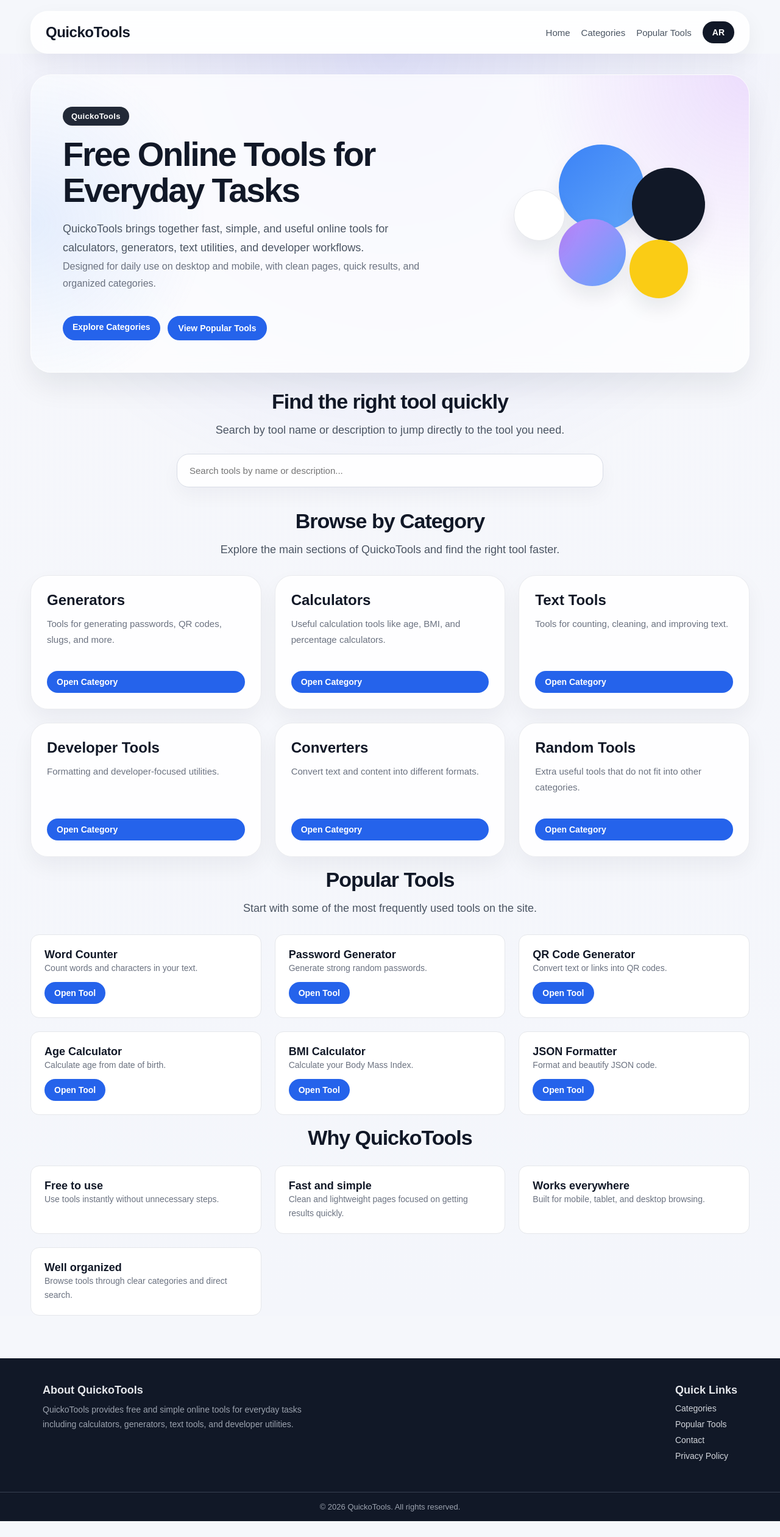
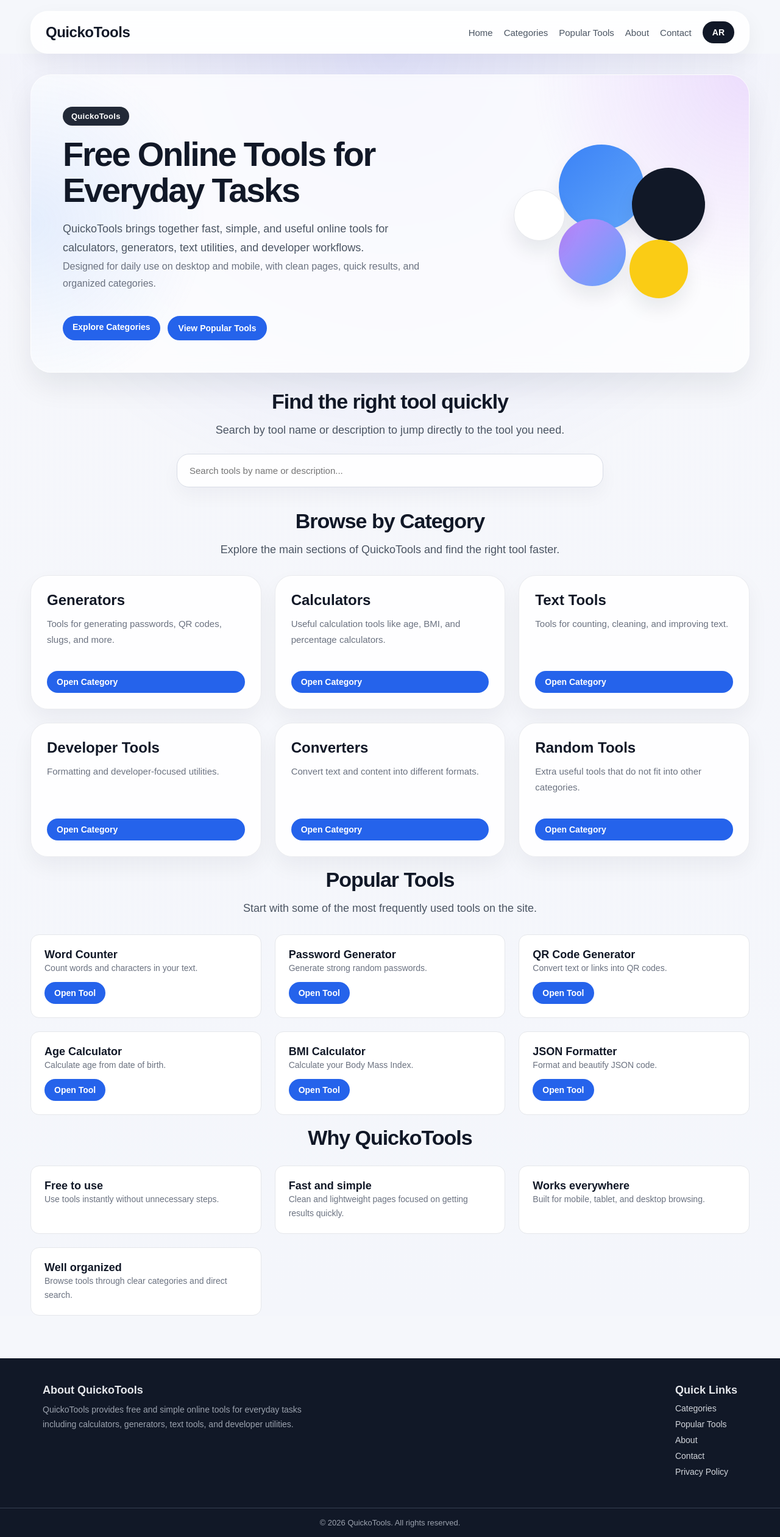
Before and after one commit to mousamohamad370-wq/QuickoTools, a React (Vite) app: page / in a window 1280 px wide. Shown: the whole page at 61% size. Before the commit the page ends 2494 px from the top, so only its background shows below. Built offline with nearby package versions, Linux system fonts and the light colour scheme.

Commit message:
Link legal and informational pages in navbar and footer

```diff
--- a/src/components/Footer.jsx
+++ b/src/components/Footer.jsx
@@ -9,6 +9,7 @@ function Footer({ language }) {
       linksTitle: 'Quick Links',
       categories: 'Categories',
       popularTools: 'Popular Tools',
+      about: 'About',
       contact: 'Contact',
       privacy: 'Privacy Policy',
       copyright: '© 2026 QuickoTools. All rights reserved.'
@@ -20,6 +21,7 @@ function Footer({ language }) {
       linksTitle: 'روابط سريعة',
       categories: 'التصنيفات',
       popularTools: 'الأدوات الشائعة',
+      about: 'حول',
       contact: 'اتصل بنا',
       privacy: 'سياسة الخصوصية',
       copyright: '© 2026 QuickoTools. جميع الحقوق محفوظة.'
@@ -49,11 +51,15 @@ function Footer({ language }) {
             </li>
 
             <li>
-              <a href="#">{t.contact}</a>
+              <Link to="/about">{t.about}</Link>
             </li>
 
             <li>
-              <a href="#">{t.privacy}</a>
+              <Link to="/contact">{t.contact}</Link>
+            </li>
+
+            <li>
+              <Link to="/privacy-policy">{t.privacy}</Link>
             </li>
           </ul>
         </div>
--- a/src/components/Navbar.jsx
+++ b/src/components/Navbar.jsx
@@ -10,6 +10,8 @@ function Navbar({ language, setLanguage }) {
       home: 'Home',
       categories: 'Categories',
       popular: 'Popular Tools',
+      about: 'About',
+      contact: 'Contact',
       menu: 'Menu',
       close: 'Close',
       languageButton: 'AR'
@@ -19,6 +21,8 @@ function Navbar({ language, setLanguage }) {
       home: 'الرئيسية',
       categories: 'التصنيفات',
       popular: 'الأدوات الشائعة',
+      about: 'حول',
+      contact: 'اتصل بنا',
       menu: 'القائمة',
       close: 'إغلاق',
       languageButton: 'EN'
@@ -68,6 +72,22 @@ function Navbar({ language, setLanguage }) {
             {t.popular}
           </a>
 
+          <Link
+            to="/about"
+            className="site-navbar-link"
+            onClick={handleCloseMenu}
+          >
+            {t.about}
+          </Link>
+
+          <Link
+            to="/contact"
+            className="site-navbar-link"
+            onClick={handleCloseMenu}
+          >
+            {t.contact}
+          </Link>
+
           <button
             type="button"
             onClick={handleLanguageToggle}
```
